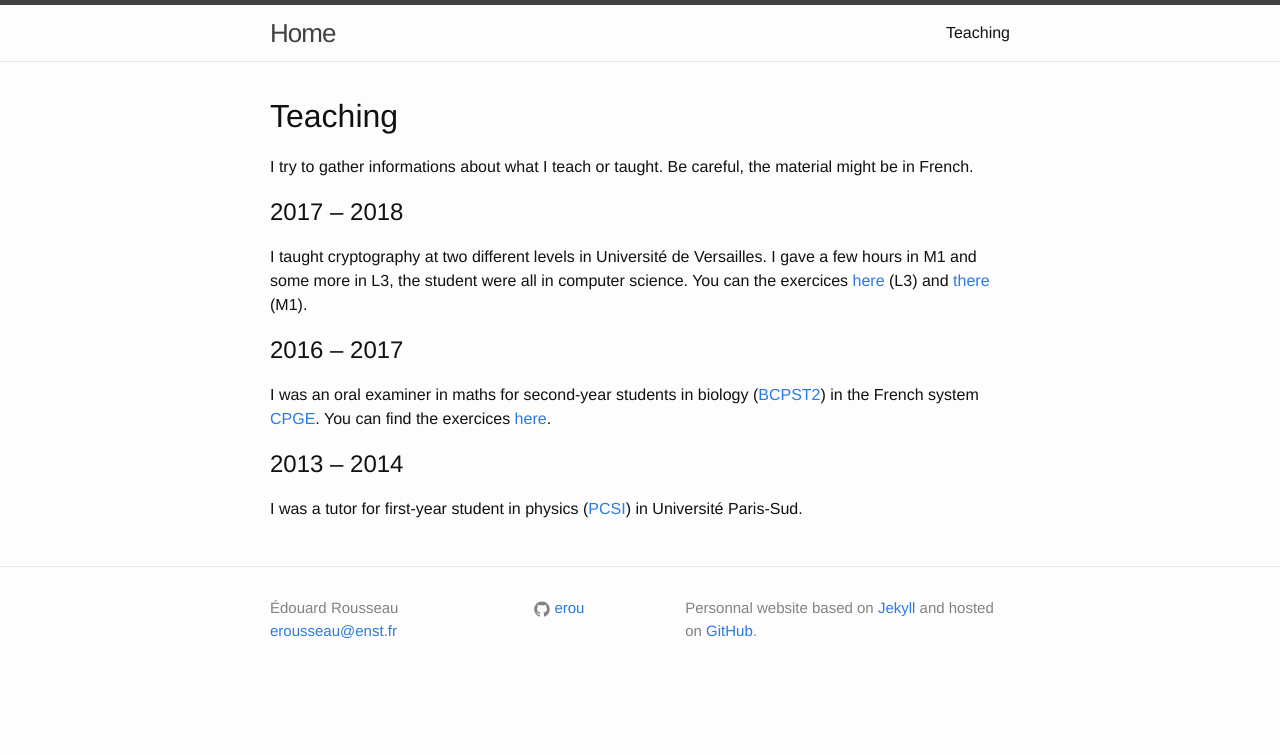
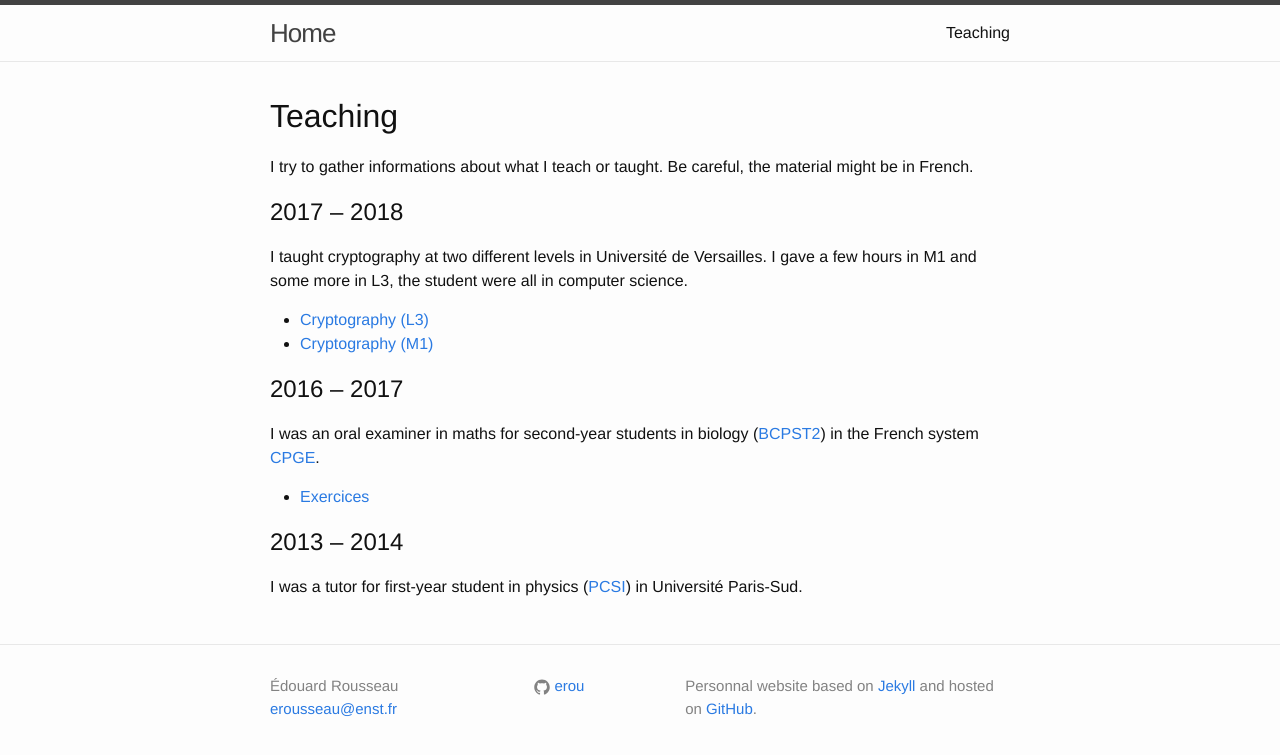
Before and after one commit to erou/erou.github.io, a Jekyll site: the page built from teaching.md, in a window 1280 px wide. Shown: the top 755 px of the page. Built offline with Jekyll 4.4.1, drawn with Linux system fonts in a browser that asks for light colours.

Commit message:
typo and organisation

```diff
--- a/teaching.md
+++ b/teaching.md
@@ -12,14 +12,16 @@ I try to gather informations about what I teach or taught. Be careful, the mater
 
 I taught cryptography at two different levels in Université de Versailles. I
 gave a few hours in M1 and some more in L3, the student were all in computer
-science. You can the exercices [here](crypto-l3) (L3) and [there](crypto-m1)
-(M1).
+science.
+* [Cryptography (L3)](crypto-l3)
+* [Cryptography (M1)](crypto-m1)
 
 ## 2016 -- 2017
 
 I was an oral examiner in maths for second-year students in biology ([BCPST2](https://en.wikipedia.org/wiki/Classe_préparatoire_aux_grandes_écoles#Scientific_CPGE)) in
 the French system
-[CPGE](https://en.wikipedia.org/wiki/Classe_pr%C3%A9paratoire_aux_grandes_%C3%A9coles). You can find the exercices [here](colles).
+[CPGE](https://en.wikipedia.org/wiki/Classe_pr%C3%A9paratoire_aux_grandes_%C3%A9coles).
+* [Exercices](colles)
 
 ## 2013 -- 2014
 
```
Also changed, not shown: index.md (+2 -2 lines).
